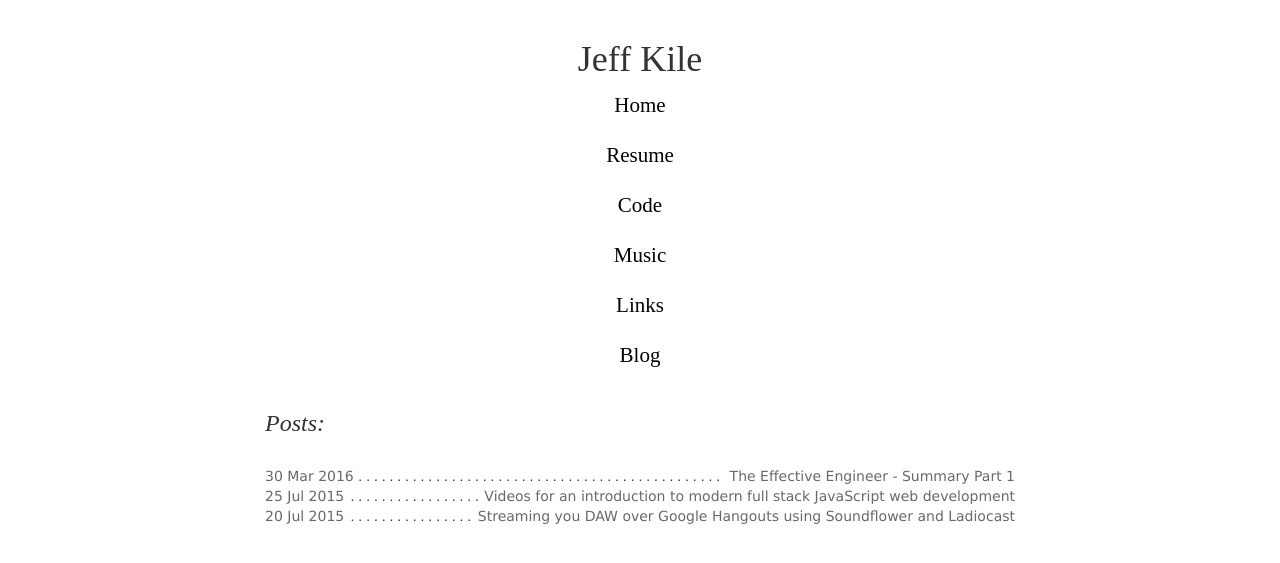
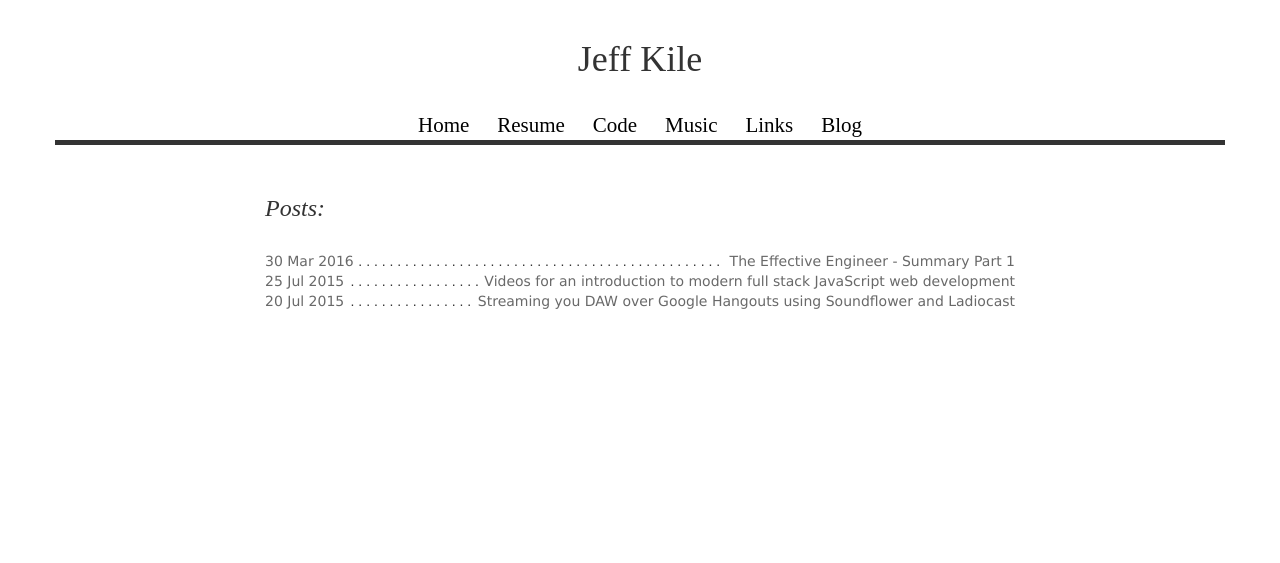
Before and after one commit to jeffkile/jeffkile.github.io, a Jekyll site: the page built from blog/index.html, in a window 1280 px wide. Shown: the top 563 px of the page. Built offline with Jekyll 4.4.1, drawn with Linux system fonts in a browser that asks for light colours; nearby versions of some CDN libraries; some web fonts are replaced.

Commit message:
Fixing nav location

```diff
--- a/_includes/nav_top.html
+++ b/_includes/nav_top.html
@@ -8,7 +8,7 @@
     <h1>Jeff Kile</h1>
 
     <div role="navigation">
-      <div class="{{ layout.navLocation }}_nav fancy">
+      <div class="{{ page.navLocation }}_nav fancy">
         <ul class="nav">
           <li class="active"><a href="/">Home</a></li>
           <li><a href="/resume">Resume</a></li>
--- a/_layouts/post.html
+++ b/_layouts/post.html
@@ -1,6 +1,3 @@
----
-navLocation: top
----
 
 {% include nav_top.html %}
 
```
Also changed, not shown: _posts/2015-07-20-stream-logic-to-gchat.md (+1 -0 lines), _posts/2015-07-25-videos-for-learning-js-and-node.md (+1 -0 lines), _posts/2016-03-30-effective-engineer-part-1.md (+1 -0 lines).
